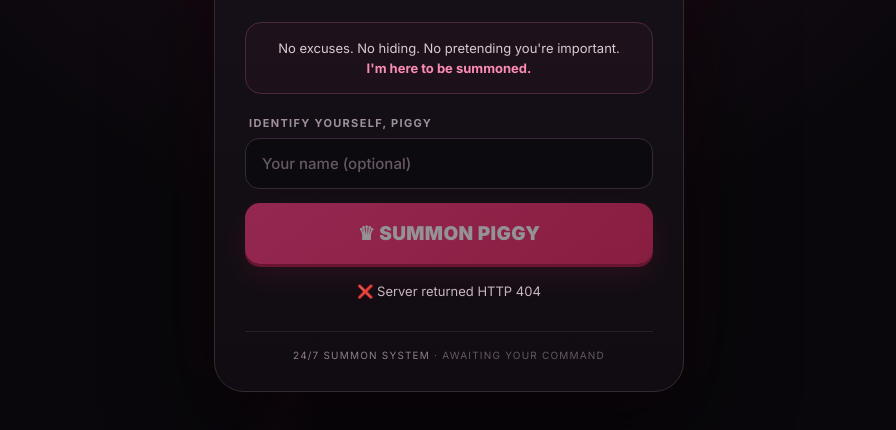
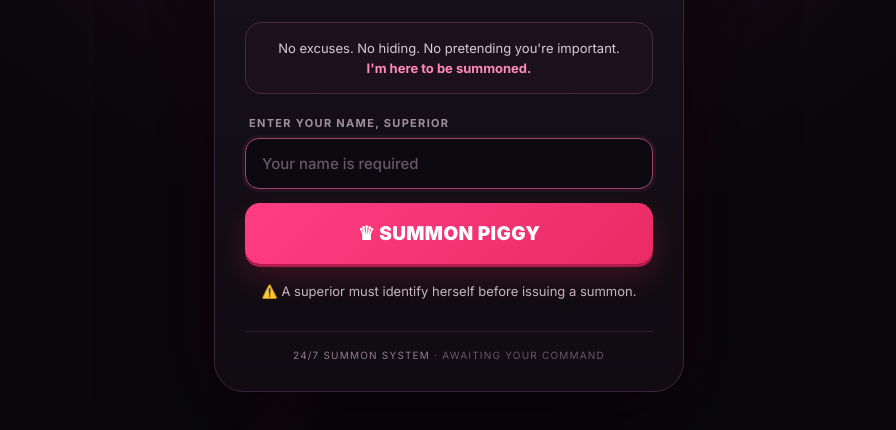
Before and after one commit to A8kernrh33/buzzer, a website: page index.html in a window 1280 px wide. Both pictures are taken after a click on the button "♛ SUMMON PIGGY". Shown: the part 338-768 px from the top of the page, without its empty margins (191-1087 px from the left). Drawn offline with nearby package versions, Linux system fonts and the light colour scheme; no server answers.

Commit message:
Make superior name required for summons

```diff
--- a/index.html
+++ b/index.html
@@ -24,6 +24,7 @@ label{display:block;text-align:left;margin:0 0 8px 4px;color:#9f8e9b;font-size:1
 input{width:100%;padding:15px 16px;border:1px solid var(--line);outline:none;border-radius:14px;margin-bottom:14px;font:500 15px Inter,sans-serif;background:#0d0a0f;color:var(--text);transition:.2s}
 input::placeholder{color:#665865}
 input:focus{border-color:#9f4669;box-shadow:0 0 0 3px #ff4f9112}
+input:invalid:not(:placeholder-shown){border-color:#8e294e}
 button{position:relative;width:100%;padding:19px 18px;border:0;border-radius:15px;font:900 19px Inter,sans-serif;letter-spacing:.02em;cursor:pointer;background:linear-gradient(135deg,#ff3d83,#e92b65);color:#fff;box-shadow:0 12px 30px #ff2f5f30,0 3px 0 #a81949;transition:transform .12s,box-shadow .12s,filter .12s}
 button:hover:not(:disabled){transform:translateY(-2px);filter:brightness(1.08);box-shadow:0 16px 38px #ff2f5f45,0 4px 0 #a81949}
 button:active:not(:disabled){transform:translateY(2px);box-shadow:0 5px 16px #ff2f5f30,0 1px 0 #a81949}
@@ -42,8 +43,8 @@ button:disabled{opacity:.55;cursor:not-allowed}
 
   <div class="insult">No excuses. No hiding. No pretending you're important.<br><b>I'm here to be summoned.</b></div>
 
-  <label for="name">Identify yourself, piggy</label>
-  <input id="name" maxlength="40" placeholder="Your name (optional)" autocomplete="nickname">
+  <label for="name">Enter your name, Superior</label>
+  <input id="name" maxlength="40" placeholder="Your name is required" autocomplete="name" required>
   <button id="buzz">♛ SUMMON PIGGY</button>
   <div id="status" aria-live="polite"></div>
 
@@ -54,6 +55,12 @@ const b=document.getElementById('buzz'),n=document.getElementById('name'),s=docu
 let localCooldown=false;
 
 b.onclick=async()=>{
+  const name=n.value.trim();
+  if(!name){
+    n.focus();
+    s.textContent='⚠️ A superior must identify herself before issuing a summon.';
+    return;
+  }
   if(localCooldown) return;
   localCooldown=true;
   b.disabled=true;
@@ -63,7 +70,7 @@ b.onclick=async()=>{
     const r=await fetch('/api/buzz',{
       method:'POST',
       headers:{'Content-Type':'application/json'},
-      body:JSON.stringify({name:n.value.trim()||'Someone'})
+      body:JSON.stringify({name})
     });
     const d=await r.json().catch(()=>({}));
     if(!r.ok) throw Error(d.error||`Server returned HTTP ${r.status}`);
```
